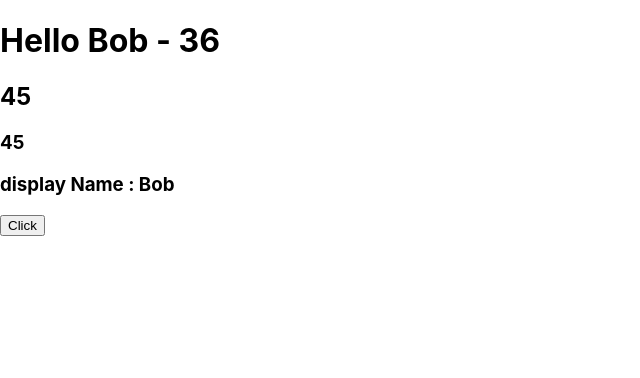
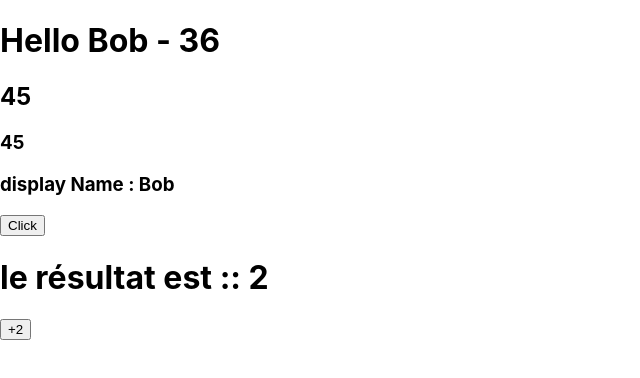
Before and after one commit to croulu/hooks_react, a React (Create React App) app: page / in a window 1280 px wide. Shown: the top 378 px of the page, without its empty margins (0-640 px from the left). Built offline with nearby package versions, Linux system fonts and the light colour scheme.

Commit message:
hooks et state : useState

```diff
--- a/src/App.js
+++ b/src/App.js
@@ -1,5 +1,6 @@
 import './App.css';
 import React, {Component} from "react";
+import {useState} from "react";
 
 const DisplayName = ({name}) => {
     return (
@@ -39,7 +40,7 @@ class App extends Component {
         const {name, exp} = this.state
         const {age} = this.props
 
-        const {pilou, plop} = {pilou : 'pilouTest', plop : 'plopValue'}
+        const {pilou, plop} = {pilou: 'pilouTest', plop: 'plopValue'}
         const [tab1, tab2, ...tabReste] = [1, 2, 3, 4, 5]
 
         console.log(pilou, plop)
@@ -52,9 +53,20 @@ class App extends Component {
                 <h3>{age}</h3>
                 <DisplayName name={name}/>
                 <button onClick={this.handleClick}>Click</button>
+                <AppHooks num={2}/>
             </>
         )
     }
 }
 
 export default App;
+
+const AppHooks = ({num}) => {
+    const [result, setResult] = useState(num)
+    const plusDeux = () => setResult(result + 2)
+
+    return (<>
+        <h1>le résultat est :: {result}</h1>
+        <button onClick={plusDeux}>+2</button>
+    </>)
+}
```
